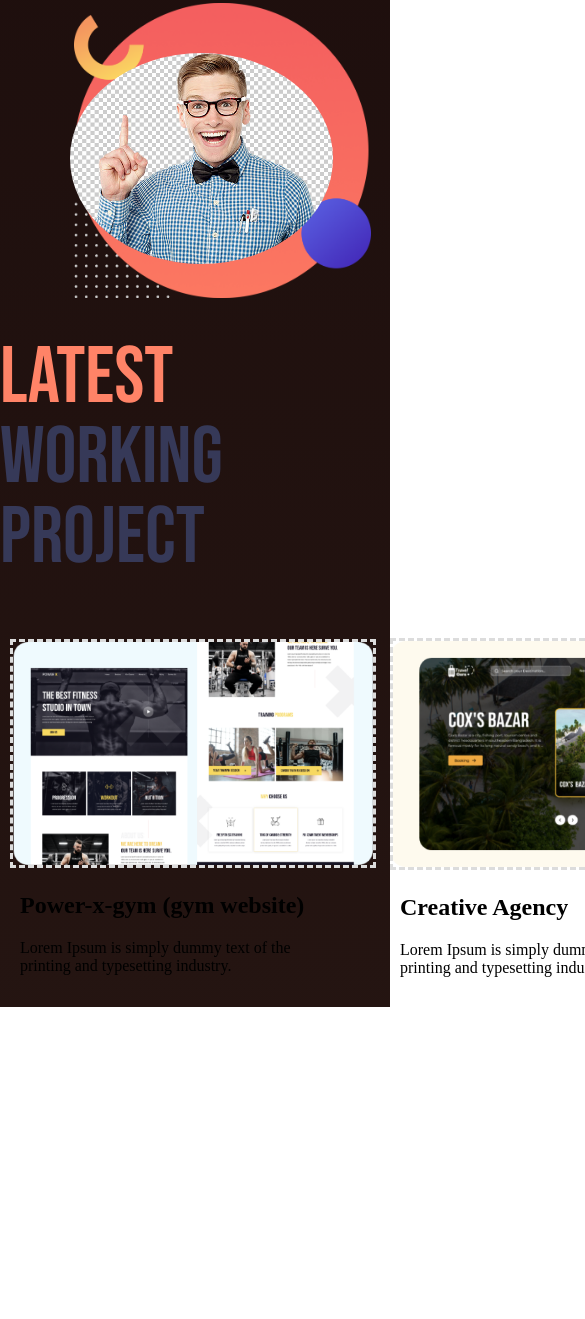
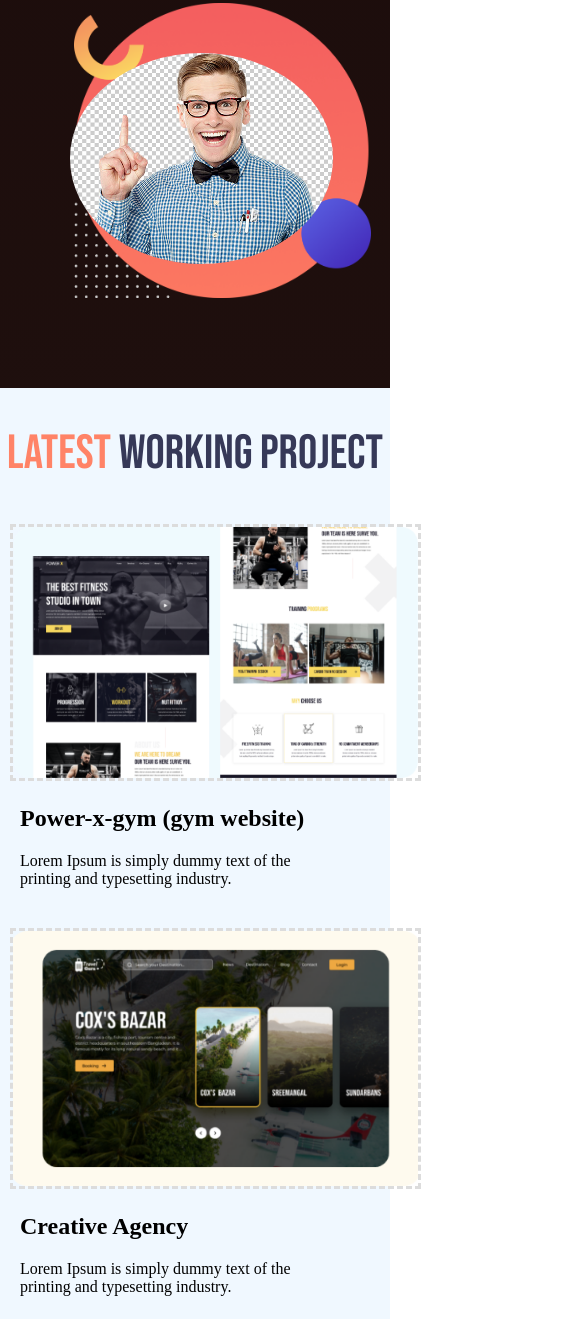
Before and after one commit to raselworshop/website-personal, a plain HTML site: page index.html in a window 390 px wide. Shown: the part 1281-2600 px from the top of the page, 585 px wide, since content can reach past the window. Before the commit the page ends 2288 px from the top, so only its background shows below. Drawn offline with Linux system fonts and the light colour scheme.

Commit message:
added the responsiveness to latest work section

```diff
--- a/index.html
+++ b/index.html
@@ -47,7 +47,7 @@
         <!-- latest working project start -->
         <section class="latest-work-container">
             <div class="latestHeader">
-                <h1 class="headerFont"><span class="coloredName">LATEST </span>WORKING PROJECT</h1>
+                <h1 class="headerFont headerFontLW"><span class="coloredName">LATEST </span>WORKING PROJECT</h1>
             </div>
           <div class="latest-work-card-container">
            <div class="latestWorkCard">
--- a/styles/style.css
+++ b/styles/style.css
@@ -278,4 +278,33 @@ img.person-image2 {
     text-align: center;
     padding: 10px 20px 10px 5px;
 }
+/* latest work section */
+.latest-work-container{
+    display: flex;
+    flex-direction: column;
+    justify-content: space-between;
+    align-items: center;
+    gap: 20px;
+    margin: 30px auto;
+    margin-top: 50px;
+    background-color: aliceblue;
 }
+.latest-work-card-container{
+    width: 425px;
+    display: flex;
+    flex-direction: column;
+    justify-content: space-evenly;
+    align-items: center;
+    margin: 0 auto;
+}
+.headerFontLW {
+    font-family: "Bebas Neue", sans-serif;
+    font-size: 3rem;
+    font-weight: 500;
+    line-height: 80px;
+    font-style: normal;
+    color: rgb(54, 57, 88);
+    text-align: left;
+    margin-top: 26px;
+}
+}
```
